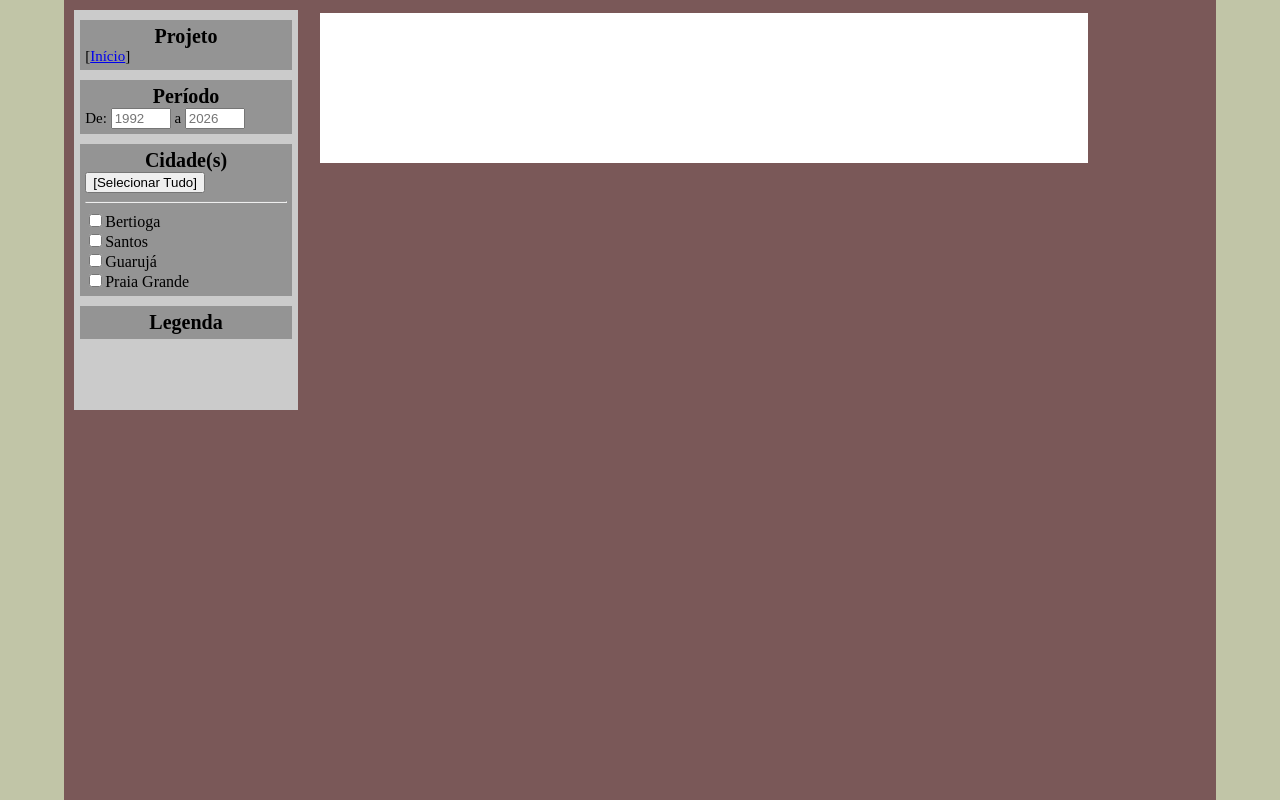
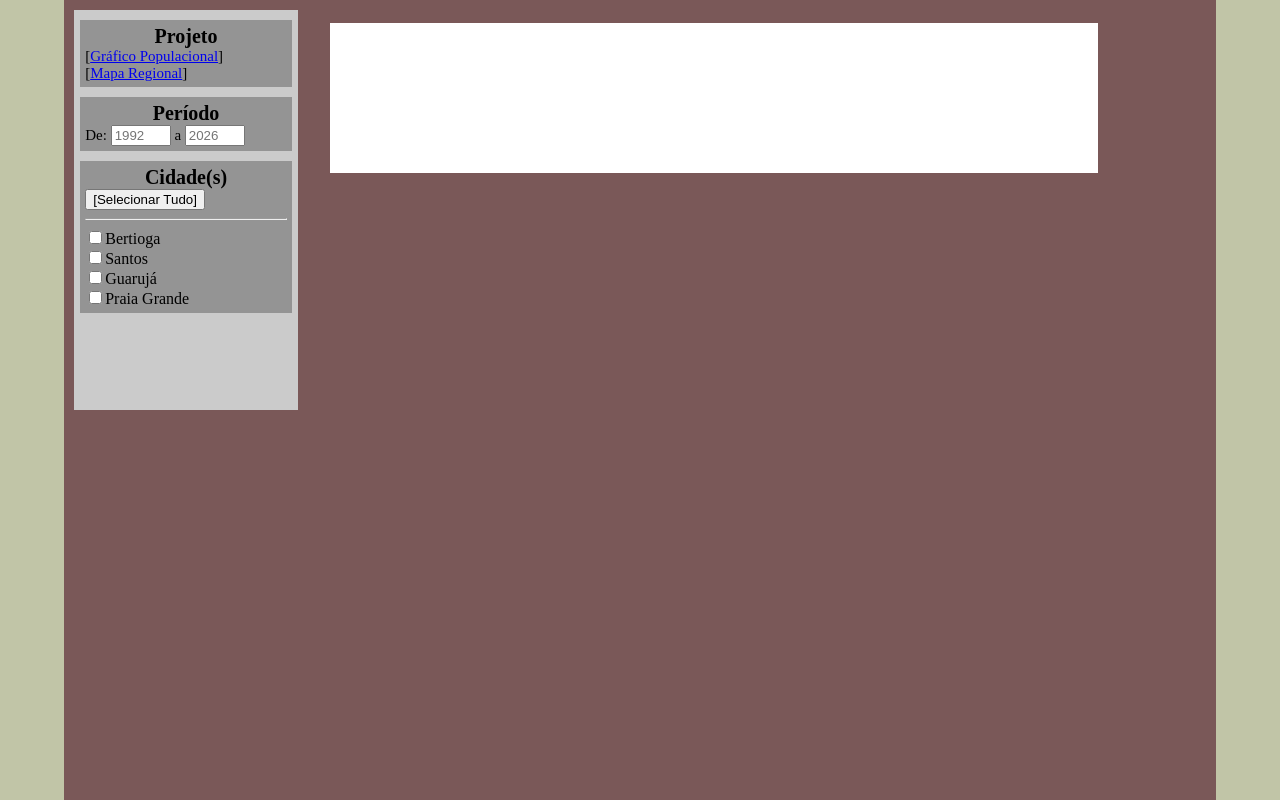
Before and after one commit to possaru/P_I-Univesp_2026-2, a website: page home.html in a window 1280 px wide. Drawn offline with Linux system fonts and the light colour scheme; no server answers.

Commit message:
Quickfix | ordenação do html e redirecionamento

```diff
--- a/home.html
+++ b/home.html
@@ -10,7 +10,8 @@
             <div class="site-map-bg  sidebar-child ">
                     <div class="sidebar-child-title">Projeto</div>
                     <div class="sitemap-list sidebar-subitem">
-							<div id="sitemap-entry">[<a href="http://localhost:9000/home">Início</a>]</div>
+							<div id="sitemap-entry">[<a href="/home">Gráfico Populacional</a>]</div>
+              <div id="sitemap-entry">[<a href="/map">Mapa Regional</a>]</div>
 					</div>
 			</div>
             <div class="site-map-bg  sidebar-child ">
@@ -26,14 +27,10 @@
                     <hr>
                 </div>
             </div>
-            <div class="site-map-bg  sidebar-child ">
-                    <div class="sidebar-child-title">Legenda</div>
-                    <div class="sitemap-list sidebar-subitem"></div>
-        </div>
+        <div id="graph">
+            <canvas id="myChart"></canvas>
+          </div>
 </div>
-<div id="graph">
-    <canvas id="myChart"></canvas>
-  </div>
 
   <script src="/js/chart.js"></script> <!--Adicionar à lista de coisas utilizadas. - https://www.chartjs.org/-->
 
```
